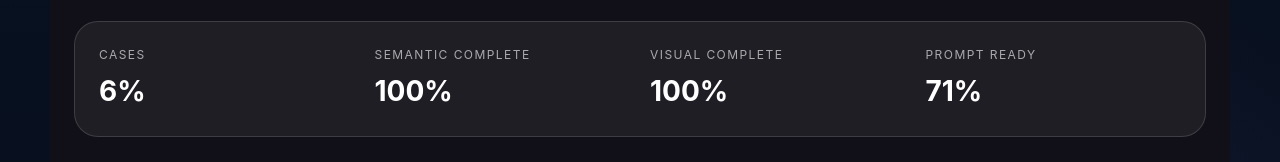
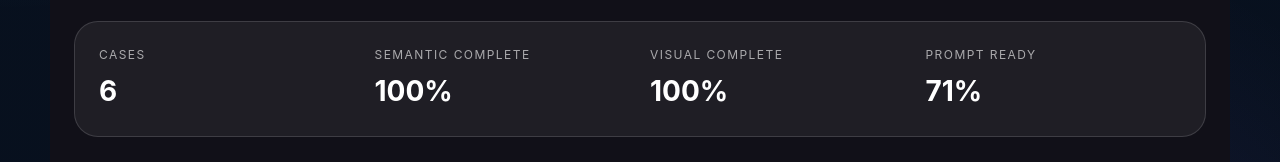
Before and after one commit to prikolistjopy-netizen/DND-characters, a Next.js app: page /vnext-lab in a window 1280 px wide. Shown: the part 530-692 px from the top of the page. Built offline with nearby package versions, Linux system fonts and the light colour scheme.

Commit message:
Polish vNext lab metrics and React types

```diff
--- a/app/vnext-lab/page.tsx
+++ b/app/vnext-lab/page.tsx
@@ -1,3 +1,4 @@
+import type { ReactNode } from 'react';
 import { buildLegacyVNextComparisonReport } from '@/src/lib/vnext/legacyComparison';
 
 export const dynamic = 'force-dynamic';
@@ -16,16 +17,16 @@ const labelStyle = {
   textTransform: 'uppercase',
 } as const;
 
-function Score({ label, value }: { label: string; value: number }) {
+function Metric({ label, value, suffix = '%' }: { label: string; value: number; suffix?: string }) {
   return (
     <div style={{ display: 'grid', gap: 6 }}>
       <span style={labelStyle}>{label}</span>
-      <strong style={{ fontSize: 28 }}>{value}%</strong>
+      <strong style={{ fontSize: 28 }}>{value}{suffix}</strong>
     </div>
   );
 }
 
-function TextBlock({ title, children }: { title: string; children: React.ReactNode }) {
+function TextBlock({ title, children }: { title: string; children: ReactNode }) {
   return (
     <section style={{ display: 'grid', gap: 8 }}>
       <h3 style={{ margin: 0, fontSize: 15, color: 'rgba(255,255,255,0.72)' }}>{title}</h3>
@@ -50,10 +51,10 @@ export default function VNextLabPage() {
         </header>
 
         <section style={{ ...cardStyle, display: 'grid', gridTemplateColumns: 'repeat(auto-fit, minmax(180px, 1fr))', gap: 20 }}>
-          <Score label="Cases" value={report.summary.caseCount} />
-          <Score label="Semantic complete" value={report.summary.averageSemanticCompleteness} />
-          <Score label="Visual complete" value={report.summary.averageVisualCompleteness} />
-          <Score label="Prompt ready" value={report.summary.averagePromptReadiness} />
+          <Metric label="Cases" value={report.summary.caseCount} suffix="" />
+          <Metric label="Semantic complete" value={report.summary.averageSemanticCompleteness} />
+          <Metric label="Visual complete" value={report.summary.averageVisualCompleteness} />
+          <Metric label="Prompt ready" value={report.summary.averagePromptReadiness} />
         </section>
 
         {report.summary.blockers.length ? (
@@ -79,9 +80,9 @@ export default function VNextLabPage() {
                       <p style={{ margin: '8px 0 0', color: 'rgba(255,255,255,0.64)' }}>{seed.identity.profession.label} · {seed.identity.ageBand.label}</p>
                     </div>
                     <div style={{ display: 'flex', gap: 18 }}>
-                      <Score label="Semantic" value={item.assessment.semanticCompleteness} />
-                      <Score label="Visual" value={item.assessment.visualCompleteness} />
-                      <Score label="Prompt" value={item.assessment.promptReadiness} />
+                      <Metric label="Semantic" value={item.assessment.semanticCompleteness} />
+                      <Metric label="Visual" value={item.assessment.visualCompleteness} />
+                      <Metric label="Prompt" value={item.assessment.promptReadiness} />
                     </div>
                   </div>
 
```
